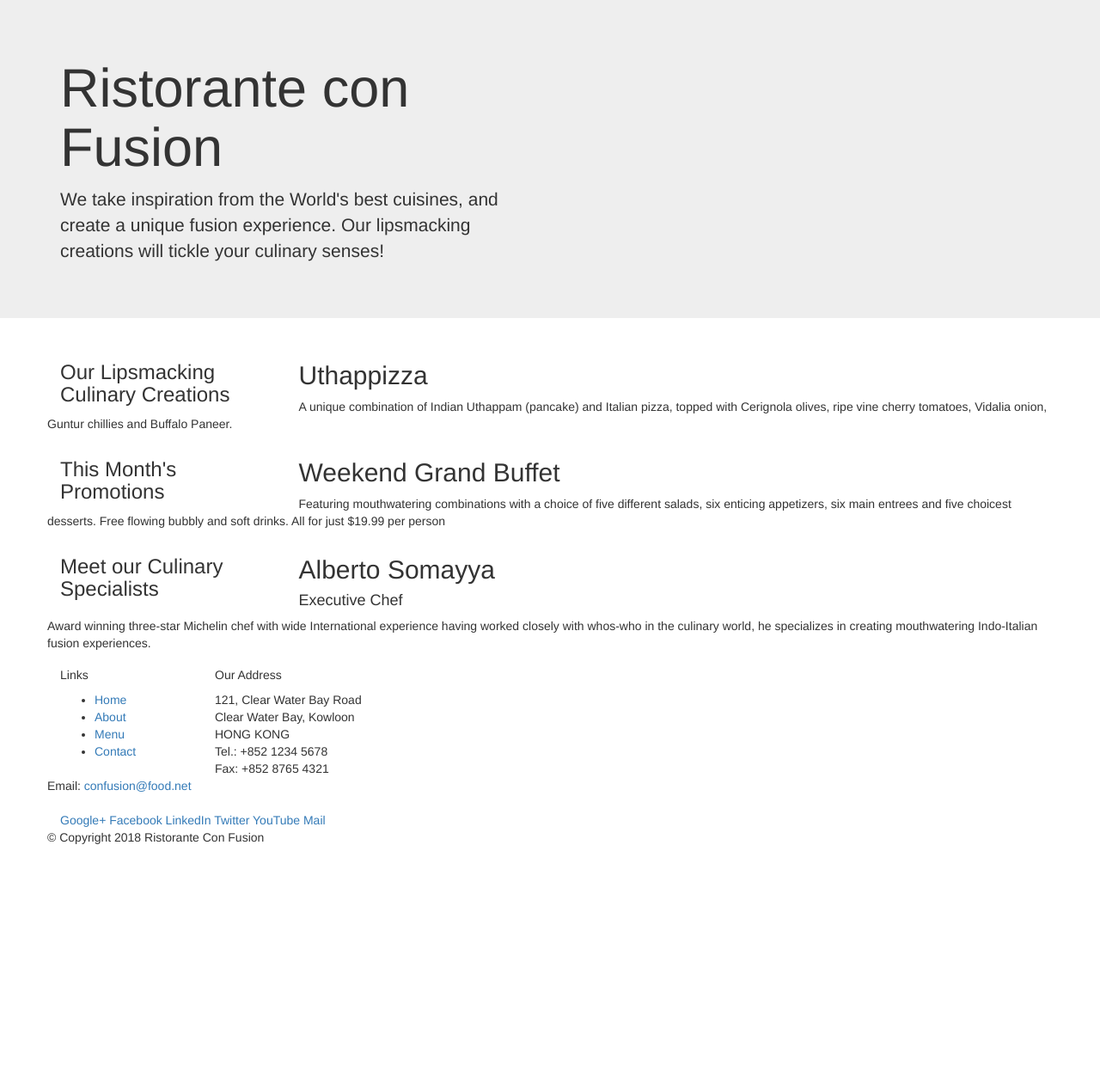
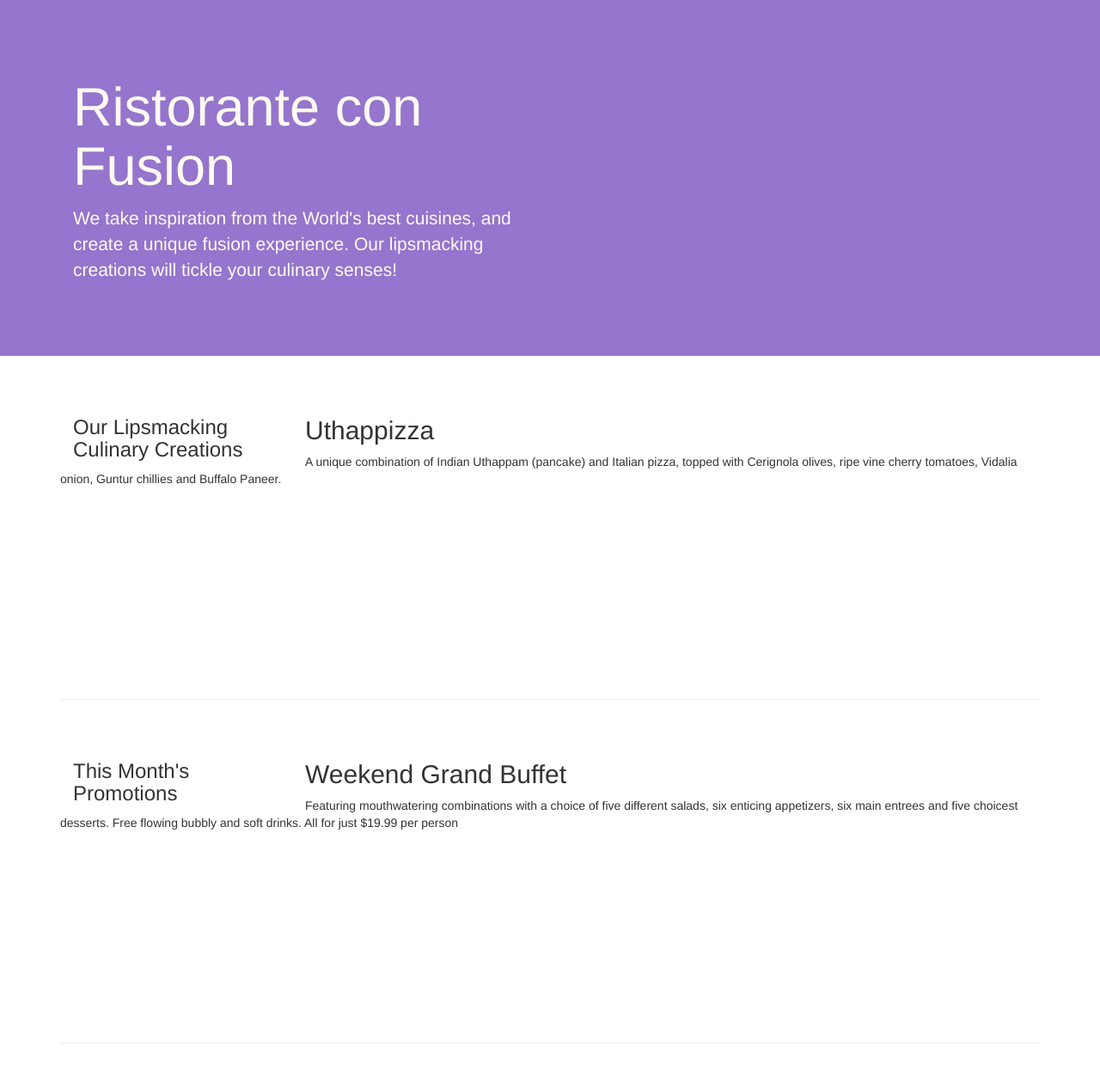
Before and after one commit to MElsawaf/MElsawaf.github.io, a plain HTML site: page index.html in a window 1280 px wide. Shown: the top 1261 px of the page at 86% size. Before the commit the page ends 994 px from the top, so only its background shows below. Drawn offline with nearby package versions, Linux system fonts and the light colour scheme.

Commit message:
Bootstrap grid done

```diff
--- /dev/null
+++ b/CSS/styles.css
@@ -0,0 +1,29 @@
+.row-header{
+    margin:0px auto;
+    padding:0px;
+}
+
+.row-content {
+    margin:0px auto;
+    padding: 50px 0px 50px 0px;
+    border-bottom: 1px ridge;
+    min-height:400px;
+}
+
+.footer{
+    background-color: #D1C4E9;
+    margin:0px auto;
+    padding: 20px 0px 20px 0px;
+}
+.jumbotron {
+    padding:70px 30px 70px 30px;
+    margin:0px auto;
+    background: #9575CD;
+    color:floralwhite;
+}
+
+address{
+    font-size:80%;
+    margin:0px;
+    color:#0f0f0f;
+}
--- a/index.html
+++ b/index.html
@@ -8,7 +8,8 @@
  <meta http-equiv="x-ua-compatible" content="ie=edge">
 
  <!-- Bootstrap CSS -->
- <link rel="stylesheet" href="node_modules/bootstrap/dist/css/bootstrap.min.css">
+    <link rel="stylesheet" href="node_modules/bootstrap/dist/css/bootstrap.min.css">
+    <link href="css/styles.css" rel="stylesheet">
     <title>Ristorante Con Fusion</title>
 </head>
 
@@ -16,7 +17,7 @@
 
     <header class="jumbotron">
         <div class="container">
-            <div class="row">
+            <div class="row row-header">
                 <div class="col-12 col-sm-6">
                     <h1>Ristorante con Fusion</h1>
                     <p>We take inspiration from the World's best cuisines, and create a unique fusion experience. Our lipsmacking creations will tickle your culinary senses!</p>
@@ -28,7 +29,7 @@
     </header>
 
     <div class="container">
-        <div class="row">
+        <div class="row row-content align-items-center">
             <div class="col-12 col-sm-4 col-md-3 order-sm-last">
                 <h3>Our Lipsmacking Culinary Creations</h3>
             </div>
@@ -39,7 +40,7 @@
         </div>
 
 
-        <div class="row">
+        <div class="row row-content align-items-center">
             <div class="col-12 col-sm-4 col-md-3">
                 <h3>This Month's Promotions</h3>
             </div>
@@ -49,7 +50,7 @@
             </div>
         </div>
 
-        <div class="row">
+        <div class="row row-content align-items-center">
             <div class="col-12 col-sm-4 col-md-3 order-sm-last">
                 <h3>Meet our Culinary Specialists</h3>
             </div>
@@ -61,7 +62,7 @@
         </div>
     </div>
 
-    <footer>
+    <footer class="footer">
         <div class="container">
             <div class="row">
                 <div class="col-4 offset-1 col-sm-2">
@@ -84,8 +85,8 @@
 		              Email: <a href="mailto:confusion@food.net">confusion@food.net</a>
 		           </address>
                 </div>
-                <div class="col-12 col-sm-4">
-                    <div>
+                <div class="col-12 col-sm-4 align-self-center">
+                    <div class="text center">
                         <a href="http://google.com/+">Google+</a>
                         <a href="http://www.facebook.com/profile.php?id=">Facebook</a>
                         <a href="http://www.linkedin.com/in/">LinkedIn</a>
@@ -95,7 +96,7 @@
                     </div>
                 </div>
            </div>
-           <div class="row">
+           <div class="row justify-content-center">
                 <div class="col-auto">
                     <p>© Copyright 2018 Ristorante Con Fusion</p>
                 </div>
```
